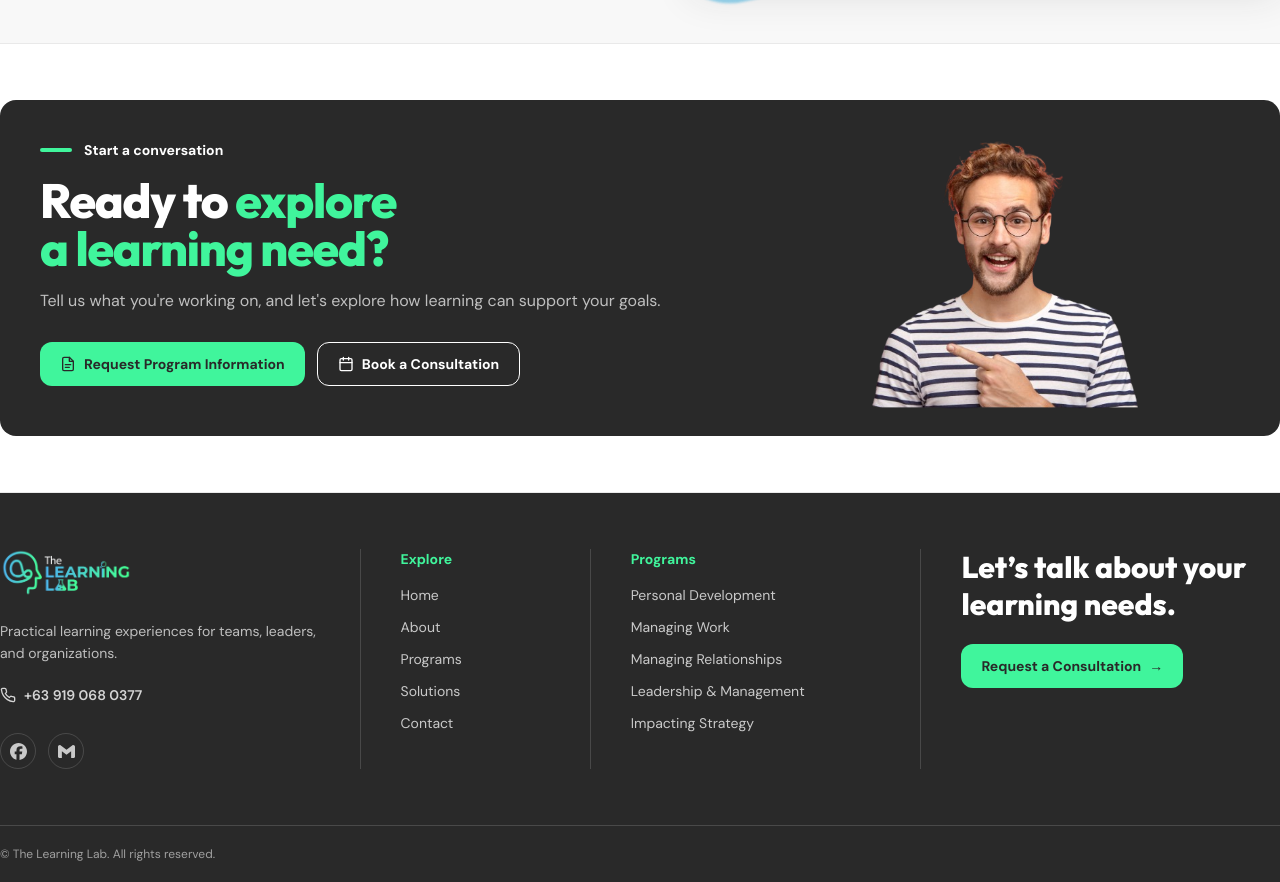
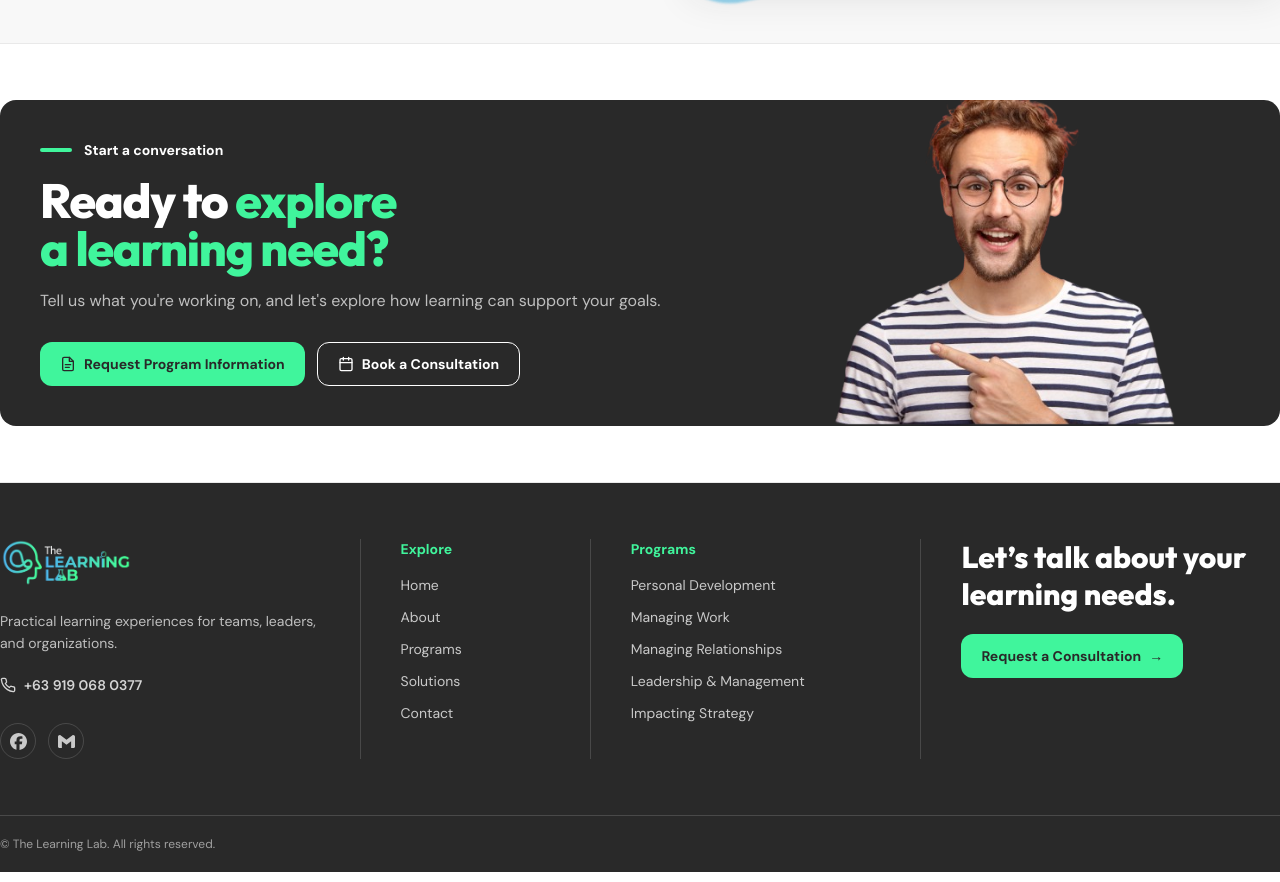
Before and after one commit to gabzy0423/The-Learning-Lab, a Next.js app: page / in a window 1280 px wide. Shown: the part 3452-4334 px from the top of the page. Built offline with nearby package versions, Linux system fonts and the light colour scheme.

Commit message:
Refine CTA cutout scale

```diff
--- a/app/page.tsx
+++ b/app/page.tsx
@@ -321,13 +321,13 @@ export default function Home() {
                 </Link>
               </div>
             </div>
-            <div className="relative z-10 mt-6 min-h-64 lg:mt-0">
+            <div className="relative z-10 mt-6 min-h-64 lg:absolute lg:inset-y-0 lg:right-0 lg:mt-0 lg:w-[40%]">
               <Image
                 src="/assets/hero/cta_hero.png"
                 alt=""
                 fill
                 sizes="(min-width: 1024px) 32vw, 100vw"
-                className="object-contain object-bottom lg:scale-110"
+                className="origin-bottom-right object-contain object-bottom lg:scale-110"
               />
             </div>
           </div>
```
Also changed, not shown: 1 other file (tests, documents, lock files or other folders).
